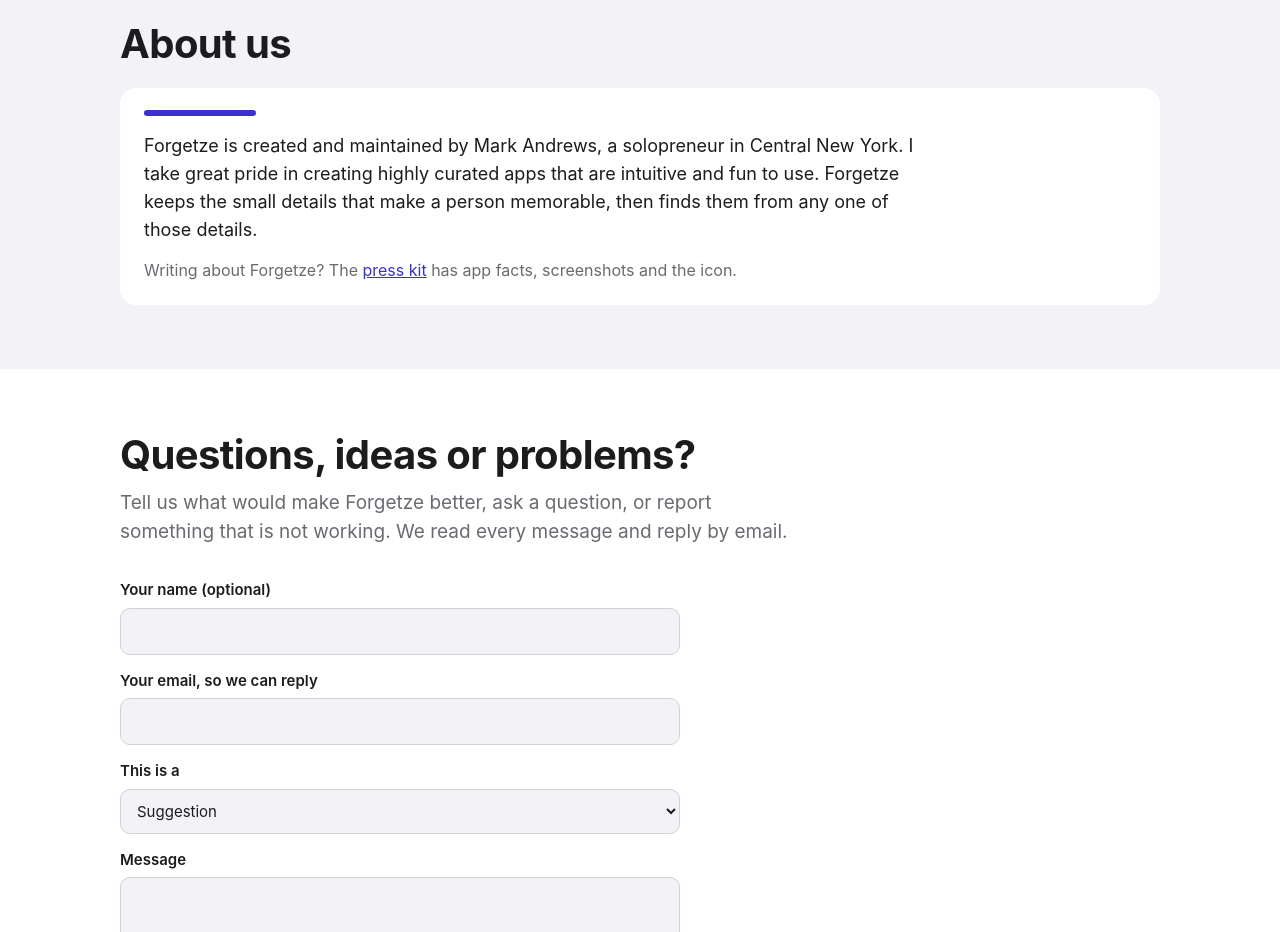
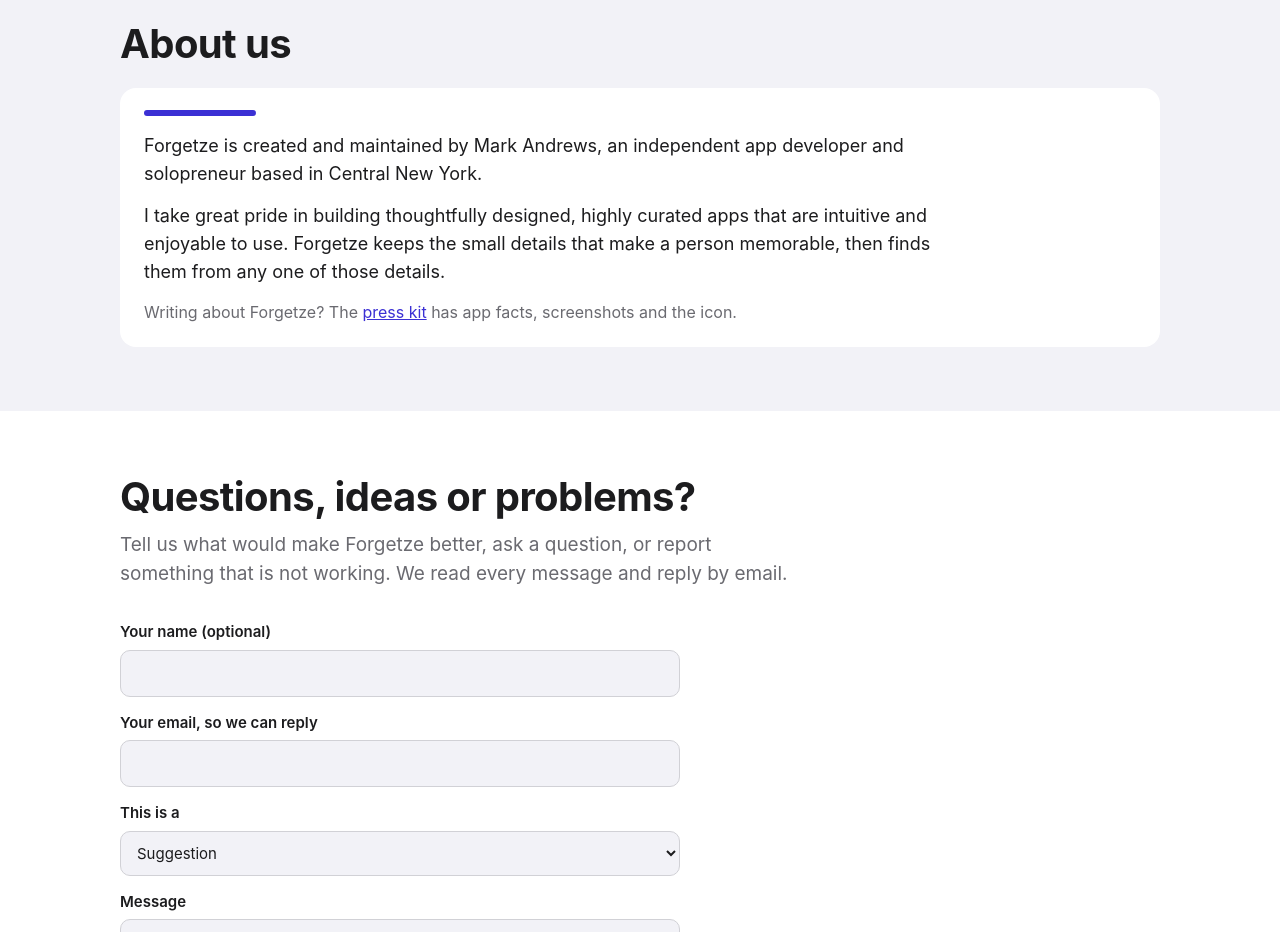
Before and after one commit to nyandrews/forgetze-site, a website: page index.html in a window 1280 px wide. Shown: the part 4220-5152 px from the top of the page. Drawn offline with Linux system fonts and the light colour scheme.

Commit message:
About us: Mark's own wording, in two paragraphs
Co-Authored-By: Claude Fable 5.2 <noreply@anthropic.com>

```diff
--- a/index.html
+++ b/index.html
@@ -215,6 +215,7 @@
   .about { background: var(--card); border-radius: 16px; padding: 22px 24px; margin-top: 22px; }
   .about::before { content: ""; display: block; width: 112px; height: 6px; border-radius: 3px; background: var(--link); margin-bottom: 16px; }
   .about p { margin: 0; font-size: 18px; max-width: 44em; }
+  .about p + p { margin-top: 14px; }
   .about .press-note { margin-top: 14px; font-size: 16px; color: var(--muted); }
 
   /* Contact form */
@@ -458,7 +459,8 @@
   <div class="wrap">
     <h2>About us</h2>
     <div class="about">
-      <p>Forgetze is created and maintained by Mark Andrews, a solopreneur in Central New York. I take great pride in creating highly curated apps that are intuitive and fun to use. Forgetze keeps the small details that make a person memorable, then finds them from any one of those details.</p>
+      <p>Forgetze is created and maintained by Mark Andrews, an independent app developer and solopreneur based in Central New York.</p>
+      <p>I take great pride in building thoughtfully designed, highly curated apps that are intuitive and enjoyable to use. Forgetze keeps the small details that make a person memorable, then finds them from any one of those details.</p>
       <p class="press-note">Writing about Forgetze? The <a href="/press.html">press kit</a> has app facts, screenshots and the icon.</p>
     </div>
   </div>
```
Also changed, not shown: press.html (+2 -1 lines).
